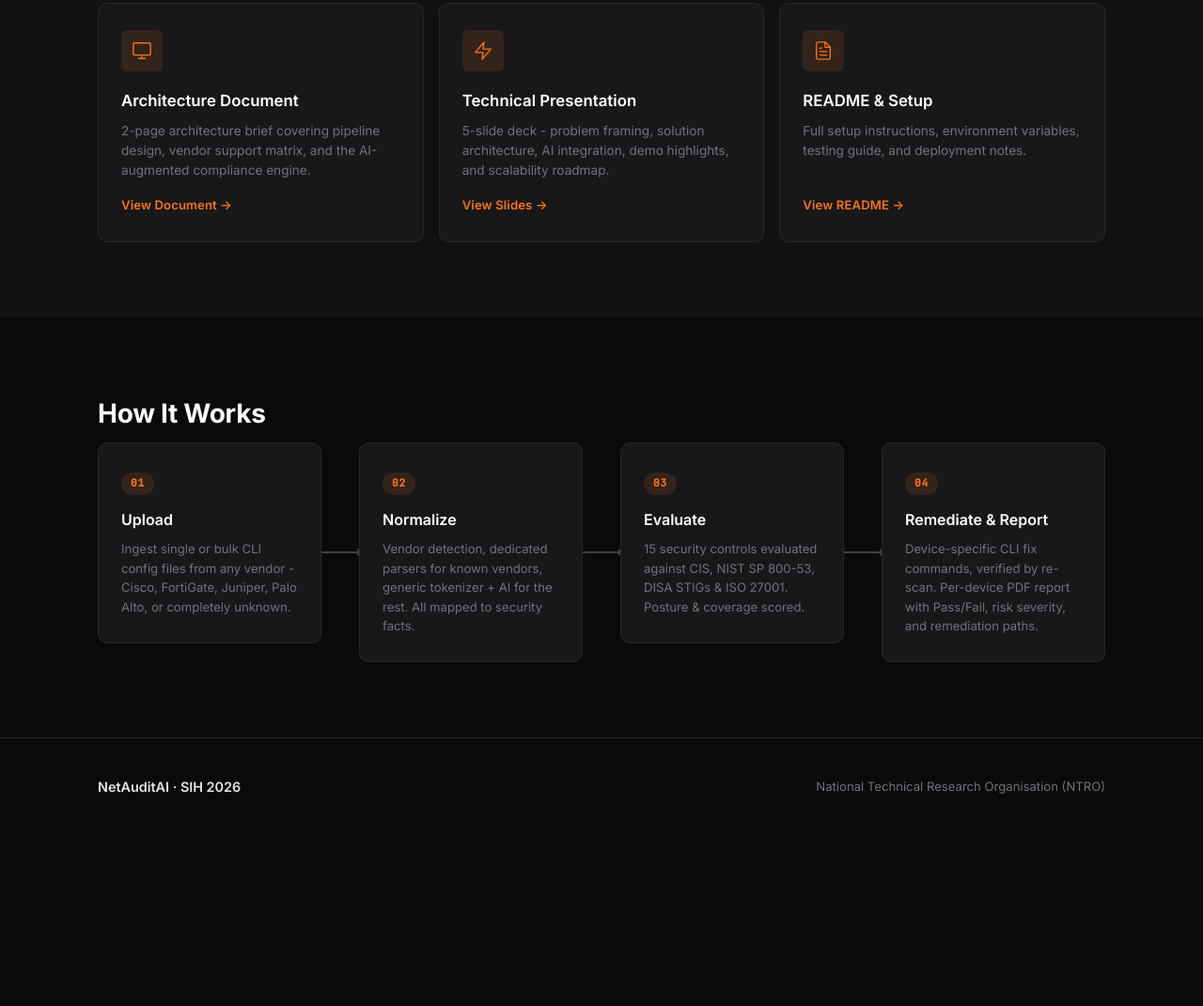
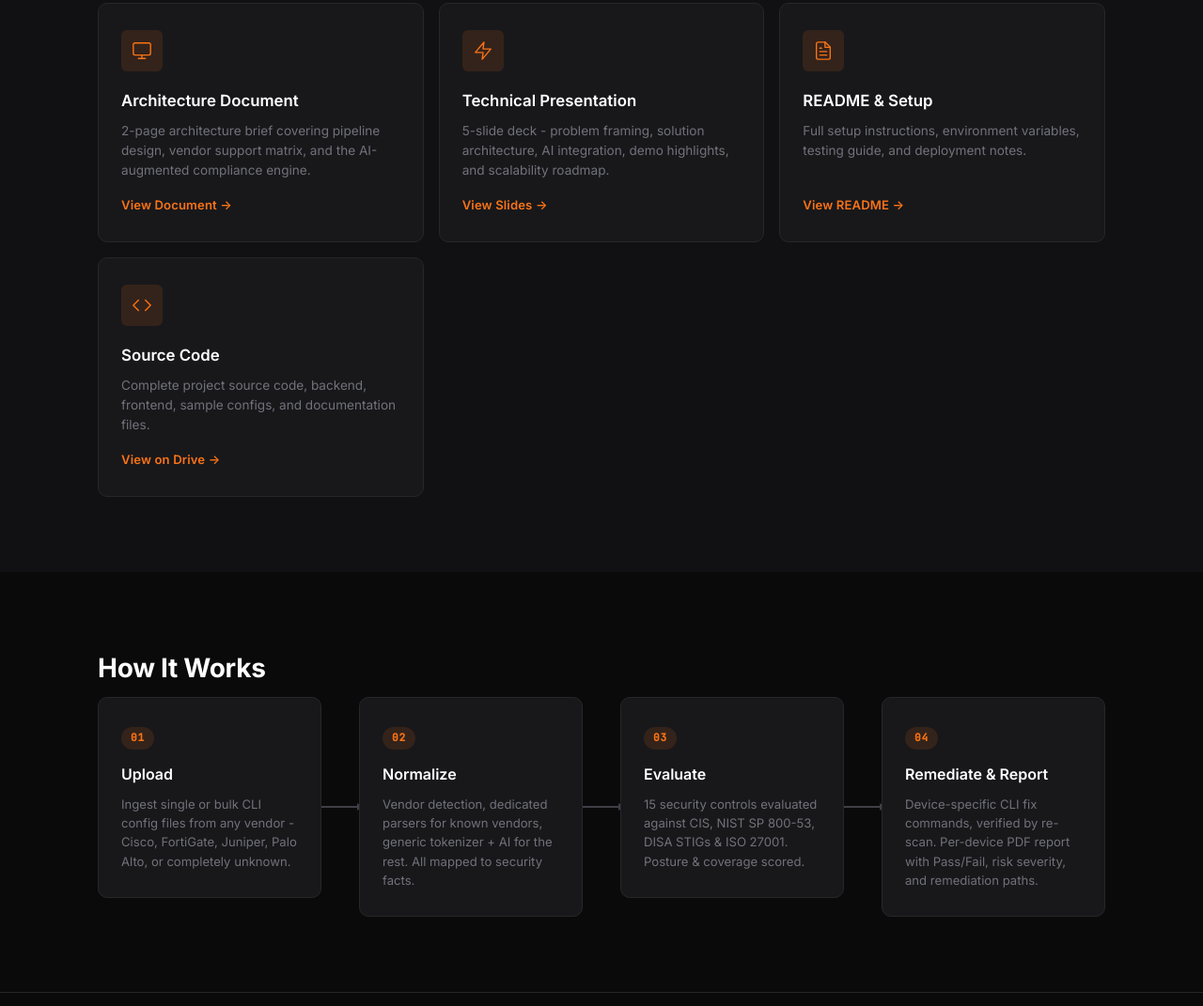
Before and after one commit to astrilo-monk/26155-deliverables, a plain HTML site: page index.html in a window 1280 px wide. Shown: the part 3011-4082 px from the top of the page at 94% size. Before the commit the page ends 3900 px from the top, so only its background shows below. Drawn offline with Linux system fonts and the light colour scheme.

Commit message:
Add Source Code card to Architecture & Docs section

```diff
--- a/index.html
+++ b/index.html
@@ -242,6 +242,14 @@
           <p class="doc-card__desc">Full setup instructions, environment variables, testing guide, and deployment notes.</p>
           <span class="doc-card__link">View README →</span>
         </a>
+        <a href="https://drive.google.com/drive/folders/1Ut3Qb9flxXRmJU_BQPjB2leDIcqOVWVD?usp=sharing" class="doc-card" target="_blank" rel="noopener">
+          <div class="doc-card__icon-wrap">
+            <svg viewBox="0 0 24 24" fill="none" stroke="currentColor" stroke-width="1.5" stroke-linecap="round" stroke-linejoin="round"><polyline points="16 18 22 12 16 6"/><polyline points="8 6 2 12 8 18"/></svg>
+          </div>
+          <h3 class="doc-card__title">Source Code</h3>
+          <p class="doc-card__desc">Complete project source code, backend, frontend, sample configs, and documentation files.</p>
+          <span class="doc-card__link">View on Drive →</span>
+        </a>
       </div>
     </div>
   </section>
```
